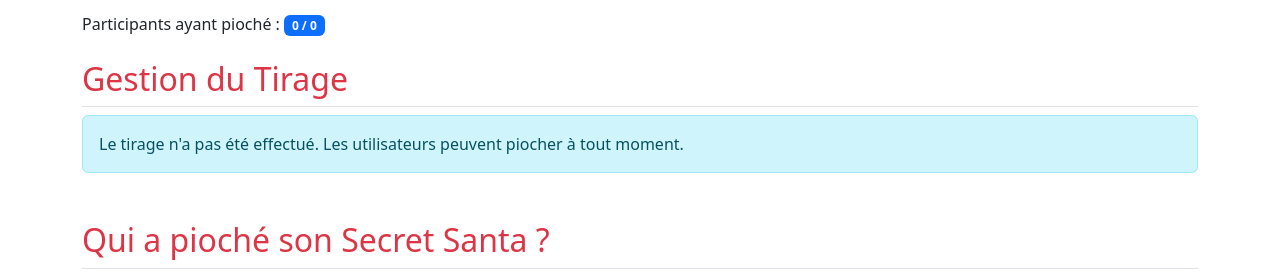
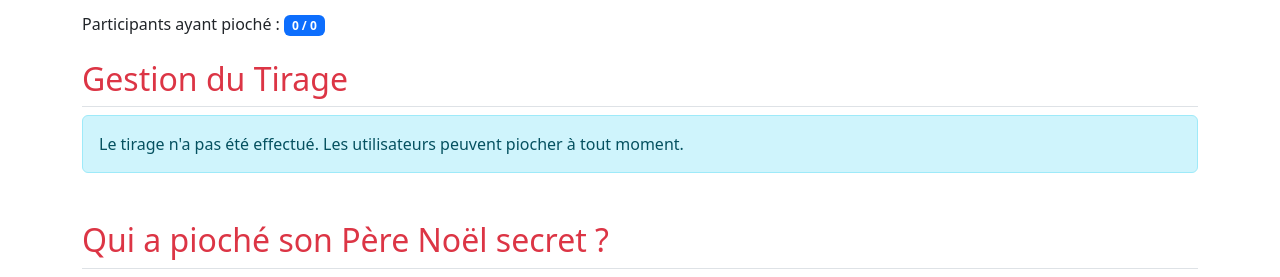
Before and after one commit to RaphMartin93/cacahuete, a PHP site: page /admin.php in a window 1280 px wide. Shown: the part 268-545 px from the top of the page. Run offline with PHP 8.4, Linux system fonts and the light colour scheme; the visitor is signed in with stand-in values (Sample User, id 1); data that the repository does not hold is empty.

Commit message:
Correction cacahuete

```diff
--- a/admin.php
+++ b/admin.php
@@ -133,7 +133,7 @@ require_once 'template/header.php';
 <?php endif; ?>
 
 
-<h2 class="mt-5 pb-2 border-bottom text-danger">Qui a pioché son Secret Santa ?</h2>
+<h2 class="mt-5 pb-2 border-bottom text-danger">Qui a pioché son Père Noël secret ?</h2>
 
 <div class="table-responsive">
     <table class="table table-striped table-sm">
--- a/template/header.php
+++ b/template/header.php
@@ -11,7 +11,7 @@ $username_display = htmlspecialchars($_SESSION['fullname'] ?? $_SESSION['usernam
 <head>
     <meta charset="UTF-8">
     <meta name="viewport" content="width=device-width, initial-scale=1, shrink-to-fit=no">
-    <title>Secret Santa - Accueil</title>
+    <title>Cacahuète - Accueil</title>
 
     <link href="https://cdn.jsdelivr.net/npm/bootstrap@5.3.8/dist/css/bootstrap.min.css" rel="stylesheet" integrity="sha384-sRIl4kxILFvY47J16cr9ZwB07vP4J8+LH7qKQnuqkuIAvNWLzeN8tE5YBujZqJLB" crossorigin="anonymous">
 
```
